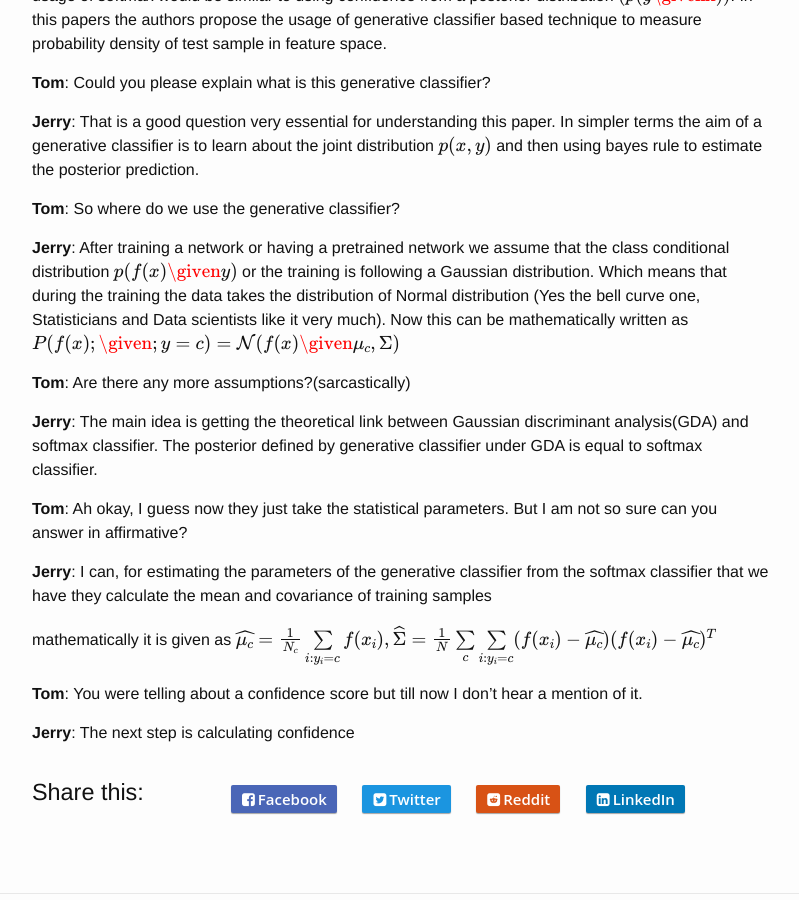
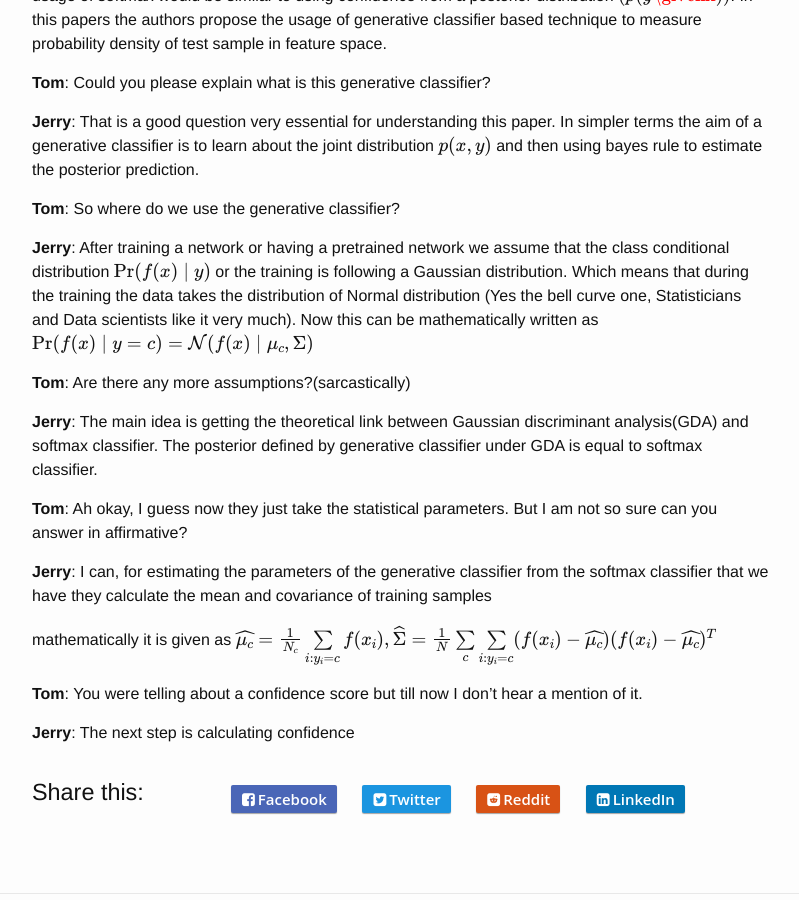
Before and after one commit to AbinavRavi/AbinavRavi.github.io, a Jekyll site: the page built from _posts/2019-1-5-Mahalanobis-detector.markdown, in a window 1280 px wide and 900 px high, scrolled down 549 px. Shown: the whole window, without its empty margins (238-1037 px from the left). Built offline with Jekyll 4.4.1, drawn with Linux system fonts in a browser that asks for light colours; nearby versions of some CDN libraries; formulas are drawn with MathJax 3; comment, search, counter and statistics services are not loaded.

Commit message:
checking symbol corrections

```diff
--- a/_posts/2019-1-5-Mahalanobis-detector.markdown
+++ b/_posts/2019-1-5-Mahalanobis-detector.markdown
@@ -25,8 +25,8 @@ categories: Machine learning
 
 **Tom**: So where do we use the generative classifier?
 
-**Jerry**: After training a network or having a pretrained network we assume that the class conditional distribution $$ p(f(x)\given y)$$ or the training is following a Gaussian distribution. Which means that during the training the data takes the distribution of Normal distribution (Yes the bell curve one, Statisticians and Data scientists like it very much). Now this can be mathematically written as
-$$ P(f(x);\given;y=c) = \mathcal{N}(f(x)\given\mu_c,\Sigma)$$
+**Jerry**: After training a network or having a pretrained network we assume that the class conditional distribution $$ \Pr(f(x)\mid y)$$ or the training is following a Gaussian distribution. Which means that during the training the data takes the distribution of Normal distribution (Yes the bell curve one, Statisticians and Data scientists like it very much). Now this can be mathematically written as
+$$ \Pr(f(x) \mid y=c) = \mathcal{N}(f(x)\mid \mu_c,\Sigma)$$
 
 **Tom**: Are there any more assumptions?(sarcastically)
 
```
